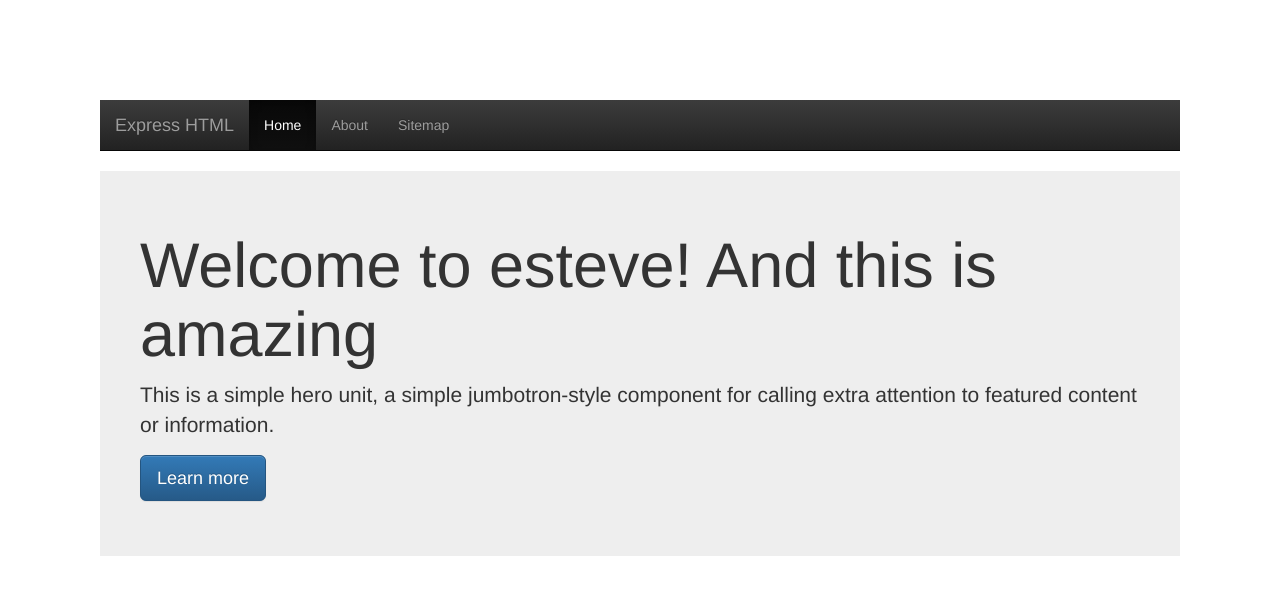
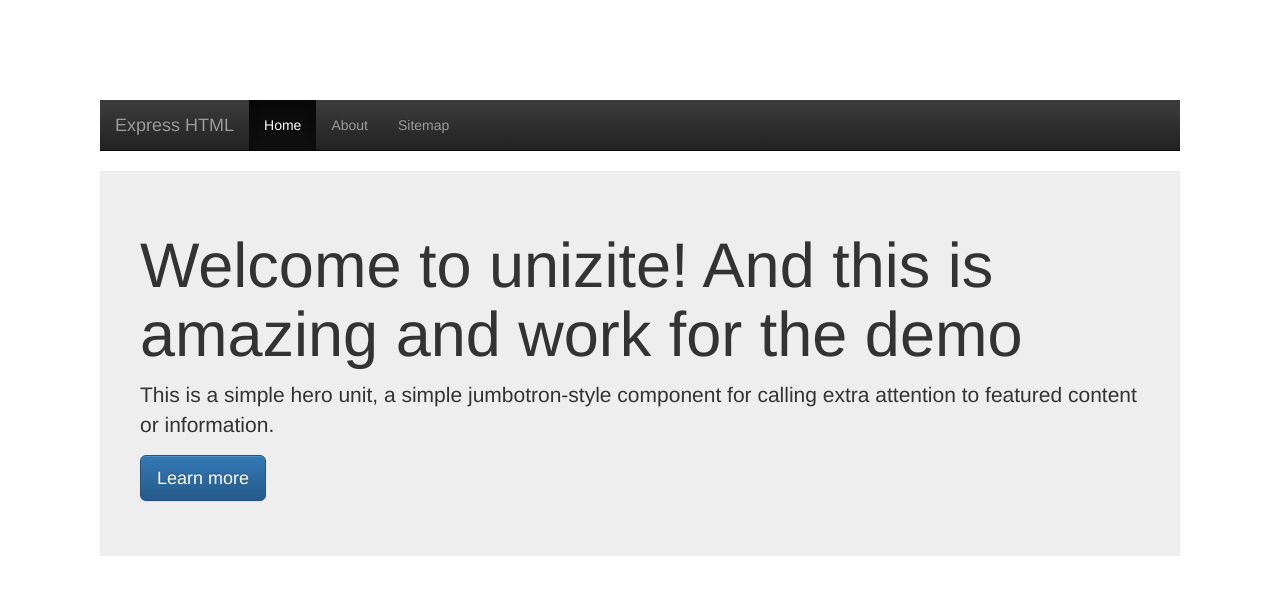
Before and after one commit to estevevg/wpmkapi, a website: page index.html in a window 1280 px wide. Drawn offline with nearby package versions, Linux system fonts and the light colour scheme.

Commit message:
This is a test

```diff
--- a/index.html
+++ b/index.html
@@ -25,7 +25,7 @@
   </div>
 </nav>
     <div class="jumbotron"  style="padding:40px;">
-      <h1>Welcome to esteve! And this is amazing</h1>
+      <h1>Welcome to unizite! And this is amazing and work for the demo</h1>
       <p>This is a simple hero unit, a simple jumbotron-style component for calling extra attention to featured content or information.</p>
       <p><a class="btn btn-primary btn-lg" href="#" role="button">Learn more</a></p>
     </div>
```
